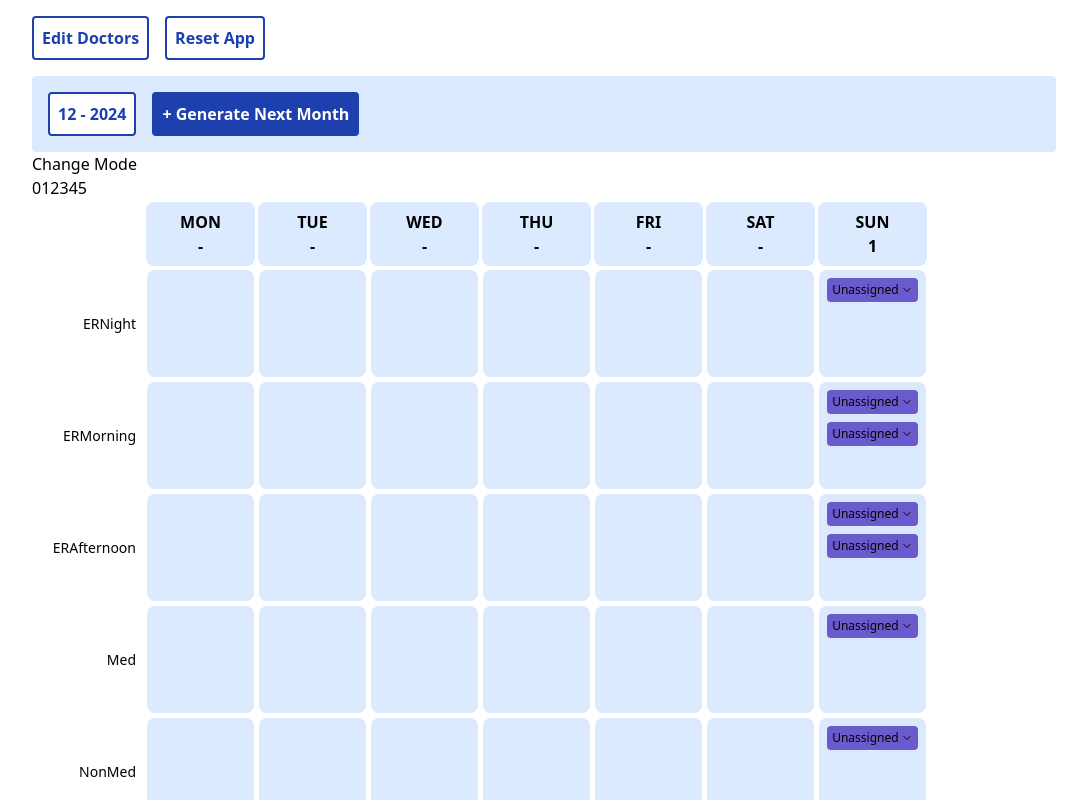
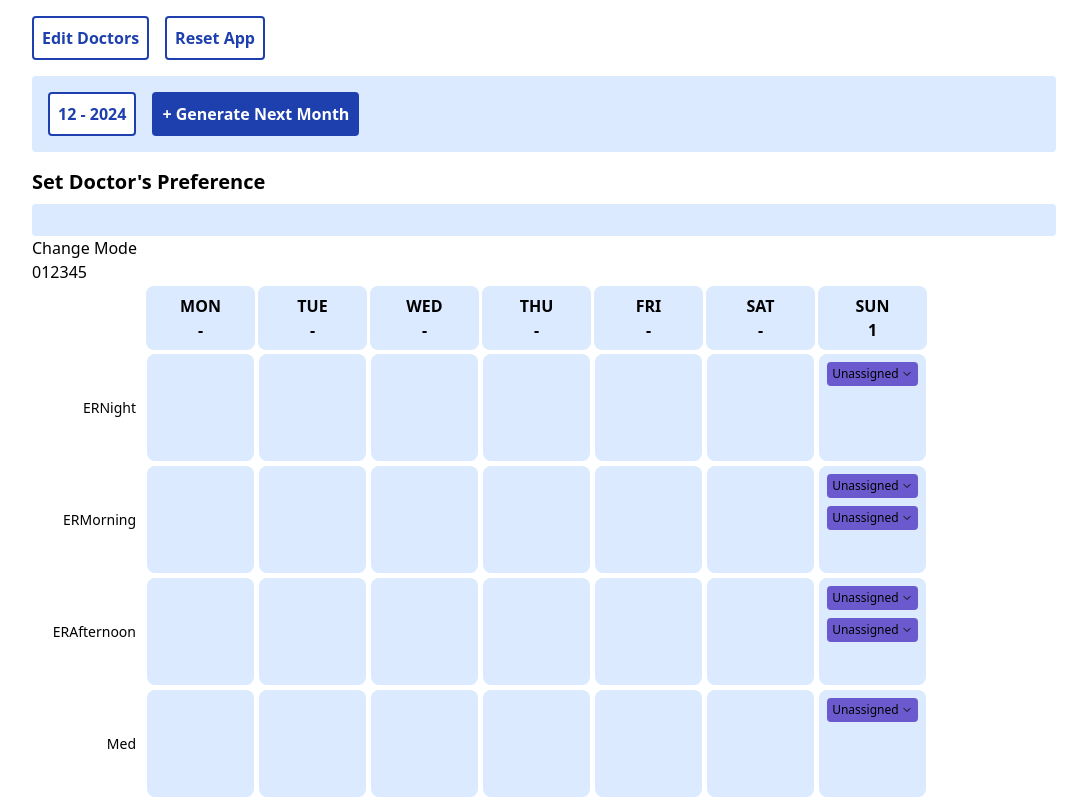
Before and after one commit to Subhavich/doc-sche, a React (Vite) app: page / in a window 1280 px wide. Both pictures are taken after typing "Sample" into the empty fields and a click on the button "Generate Schedule". Shown: the top 800 px of the page, without its empty margins (96-1183 px from the left). Built offline with nearby package versions, Linux system fonts and the light colour scheme.

Commit message:
style OMIT ER Settings

```diff
--- a/src/AppComponents.jsx
+++ b/src/AppComponents.jsx
@@ -63,7 +63,7 @@ export const HistoryPagination = ({
   handleSelectPage,
 }) => {
   return (
-    <div className="bg-blue-100 p-4 rounded space-x-4">
+    <div className="bg-blue-100 mb-4 p-4 rounded space-x-4">
       {workHistory.map((month, ind) => {
         return (
           <button
--- a/src/TablePage.jsx
+++ b/src/TablePage.jsx
@@ -186,7 +186,8 @@ const Table = ({
 const DoctorSettings = ({ doctors, setTableDoctors }) => {
   return (
     <>
-      <div>
+      <p className="text-xl mb-2 font-semibold">Set Doctor's Preference</p>
+      <div className=" flex flex-wrap gap-2 rounded p-4 bg-blue-100 ">
         {doctors.map((doctor, ind) => (
           <DoctorField
             key={ind}
@@ -205,8 +206,10 @@ const DoctorField = ({ doctorName, omitStatus, setTableDoctors }) => {
   const checkboxref = useRef();
   return (
     <>
+      <div className="bg-white p-3 rounded ">
         <b>{doctorName}</b>
-      <label htmlFor="ERNight"></label>
+        <div className="flex space-x-4 ">
+          <label htmlFor="ERNight">Omit ERNight</label>
           <input
             type="checkbox"
             ref={checkboxref}
@@ -226,6 +229,8 @@ const DoctorField = ({ doctorName, omitStatus, setTableDoctors }) => {
               });
             }}
           />
+        </div>
+      </div>
     </>
   );
 };
```
Lines whose indentation alone changed are shown as unchanged.
